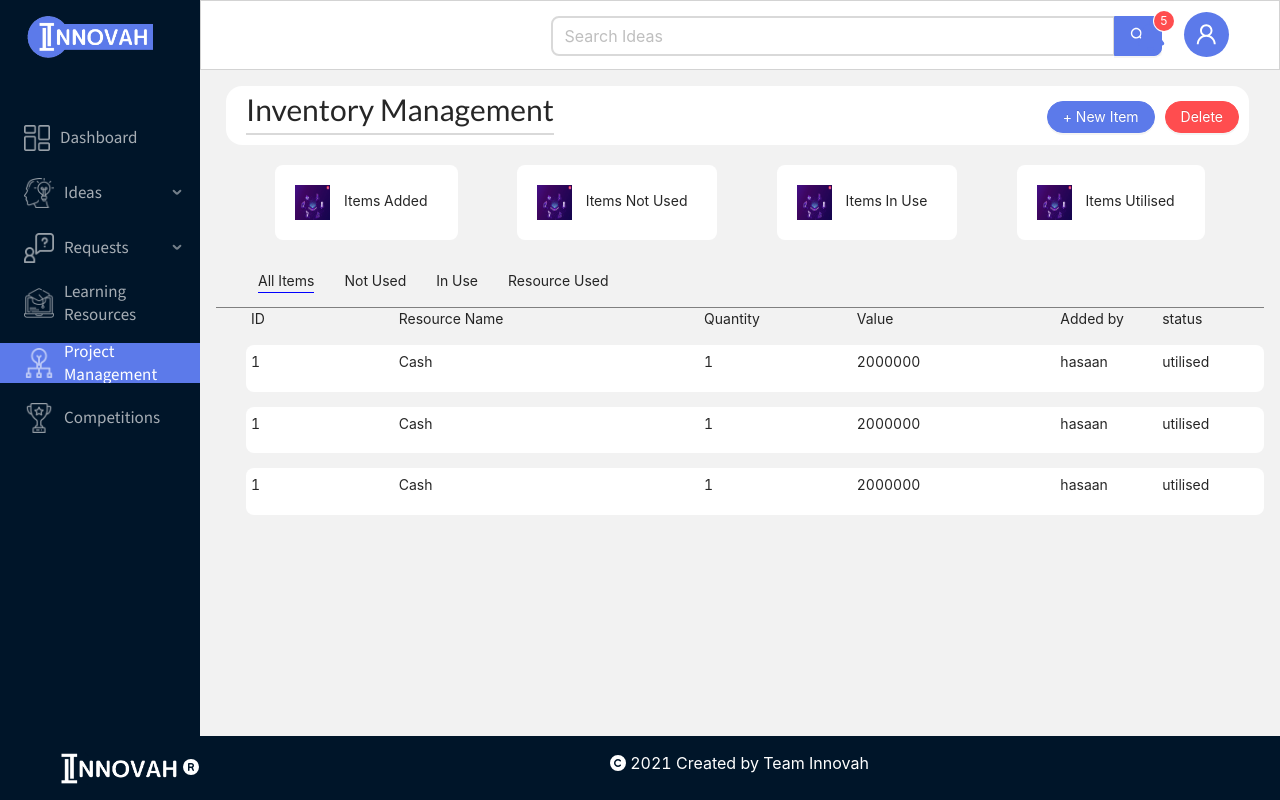
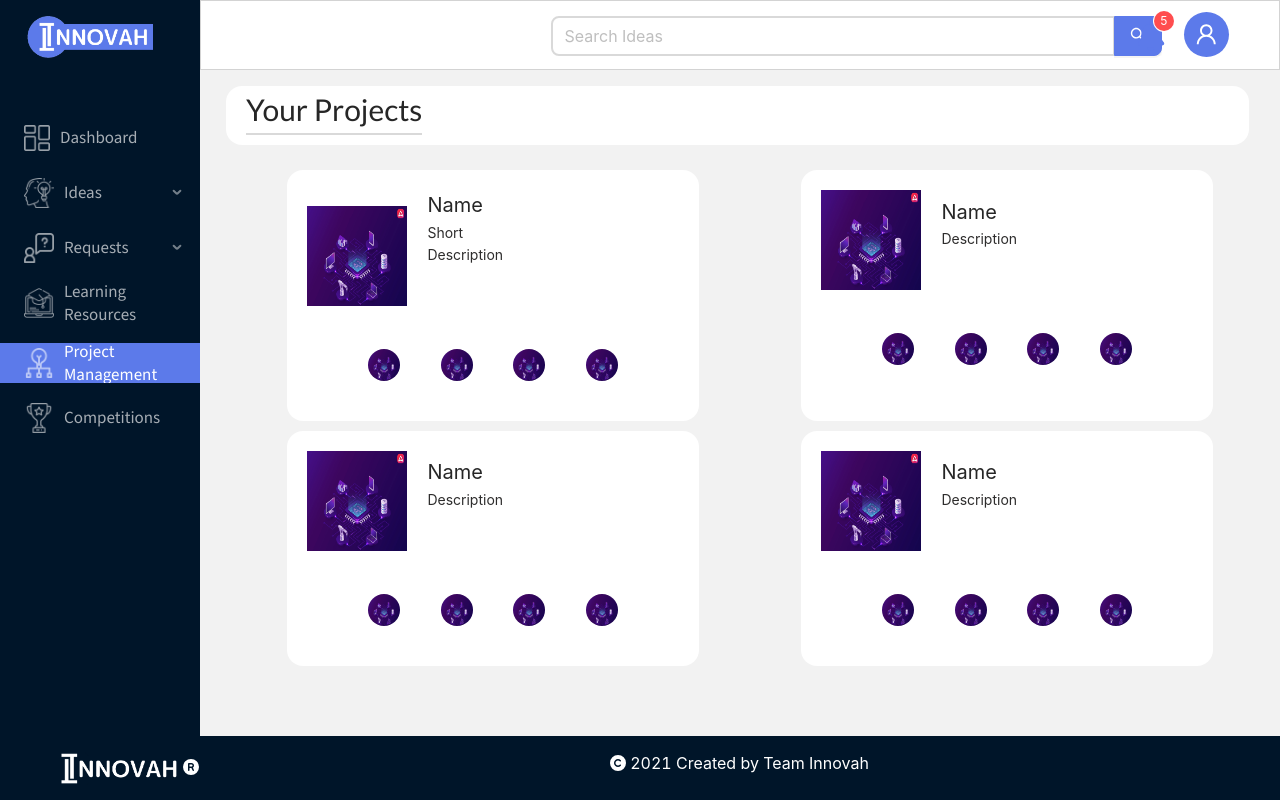
Before and after one commit to Adil-Asif/Innovah, a React (Create React App) app in the folder user/: page / in a window 1280 px wide. Built offline with nearby package versions, Linux system fonts and the light colour scheme.

Commit message:
Update App.js

```diff
--- a/user/src/App.js
+++ b/user/src/App.js
@@ -10,10 +10,10 @@ function App() {
   return( <>
  {/* <HomePage/> */}
  {/* <SignUp/> */}
- {/* <ProjectManagement/> */}
+ <ProjectManagement/>
  {/* <SpecificProject/> */}
  {/* <WorkItems/> */}
- <InventoryManagement/>
+ {/* <InventoryManagement/> */}
   </>
   )
 }
```
